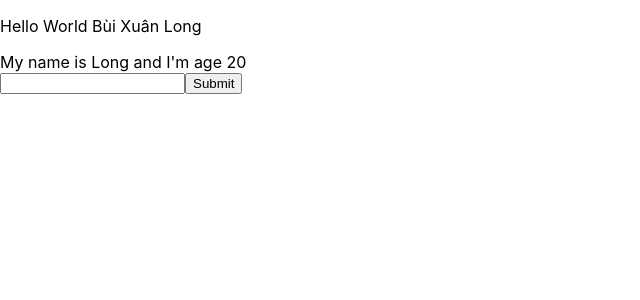
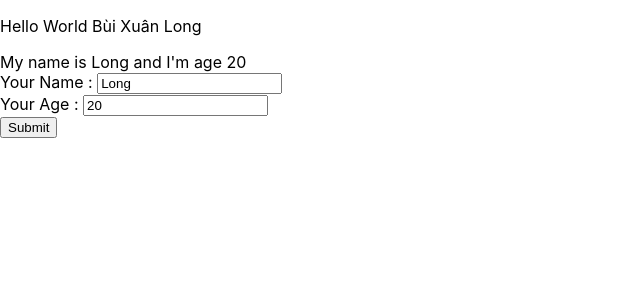
Before and after one commit to Mrlong8/Learn-React, a React (Create React App) app in the folder Chapter2/base-react-redux/: page / in a window 1280 px wide. Shown: the top 300 px of the page, without its empty margins (0-640 px from the left). Built offline with nearby package versions, Linux system fonts and the light colour scheme.

Commit message:
update 4

```diff
--- a/Chapter2/base-react-redux/src/components/MyComponent.js
+++ b/Chapter2/base-react-redux/src/components/MyComponent.js
@@ -1,57 +1,12 @@
 import React from 'react'
-
+import UserInfor from '../components/UserInfor'
 
 class MyComponent extends React.Component {
-    state = {
-        name: "Long",
-        address: "Thanh Hoa",
-        age: 20
-    }
-
-    // JSX
-    handleClick = (event) => {
-        console.log(">>> click my btn")
-        console.log("My name is : ", this.state.name, " Age :", this.state.age)
-        this.setState({
-            name: "Long Xuan"
-        })
-        this.setState({
-            age: Math.floor((Math.random() * 100) + 1)
-        })
-    }
-    handleOnMouveOver(event) {
-        // console.log(event.pageX)
-    }
-
-    handleOnChargeInput = (event) => {
-        this.setState({
-            name: event.target.value
-        })
-    }
-
-    handleOnSubmit = (event) => {
-        event.preventDefault()
-        console.log(this.state)
-    }
-    // tránh load trang
 
     render() {
         return (
             <div>
-                My name is {this.state.name} and I'm age {this.state.age}
-
-                <form onSubmit={this.handleOnSubmit}>
-                    <input
-                        type="text"
-                        onChange={(event) =>
-                            this.handleOnChargeInput(event)
-                        }
-                    />
-
-                    <button type="submit">
-                        Submit
-                    </button>
-                </form>
+                <UserInfor></UserInfor>
             </div>
         );
     }
--- /dev/null
+++ b/Chapter2/base-react-redux/src/components/UserInfor.js
@@ -0,0 +1,60 @@
+import React from 'react'
+
+class UserInfor extends React.Component {
+    state = {
+        name: "Long",
+        address: "Thanh Hoa",
+        age: 20
+    }
+
+    // JSX
+    handleOnChargeInput = (event) => {
+        this.setState({
+            name: event.target.value
+        })
+    }
+    handleOnChargeAge = (event) => {
+        this.setState({
+            age: event.target.value
+        })
+    }
+    handleOnSubmit = (event) => {
+        event.preventDefault()
+        console.log(this.state)
+    }
+    // tránh load trang
+    render() {
+        return (
+            <div>
+                My name is {this.state.name} and I'm age {this.state.age}
+
+                <form onSubmit={this.handleOnSubmit}>
+                    <label htmlFor="">Your Name : </label>
+                    <input
+                        value={this.state.name}
+                        type="text"
+                        onChange={(event) =>
+                            this.handleOnChargeInput(event)
+                        }
+                    />
+
+                    <br />
+                    <label htmlFor="">Your Age : </label>
+                    <input
+                        value={this.state.age}
+                        type="text"
+                        onChange={(event) =>
+                            this.handleOnChargeAge(event)
+                        }
+                    />
+                    <br />
+                    <button type="submit">
+                        Submit
+                    </button>
+                </form>
+            </div>
+        )
+    }
+}
+
+export default UserInfor;
```
